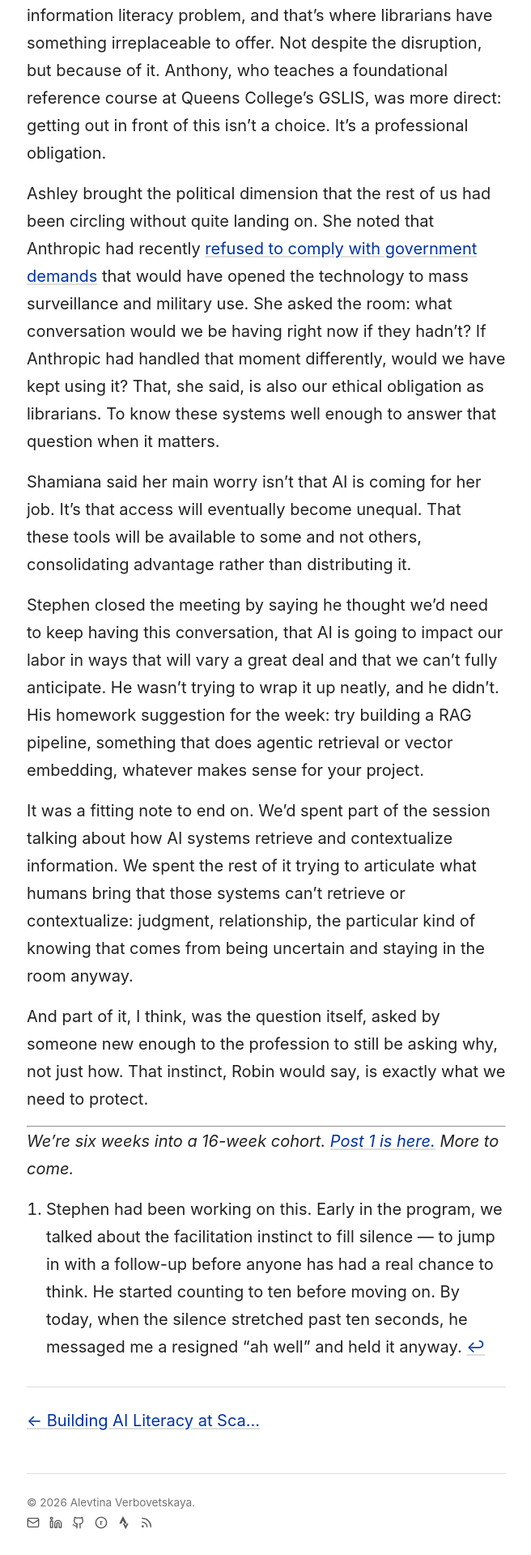
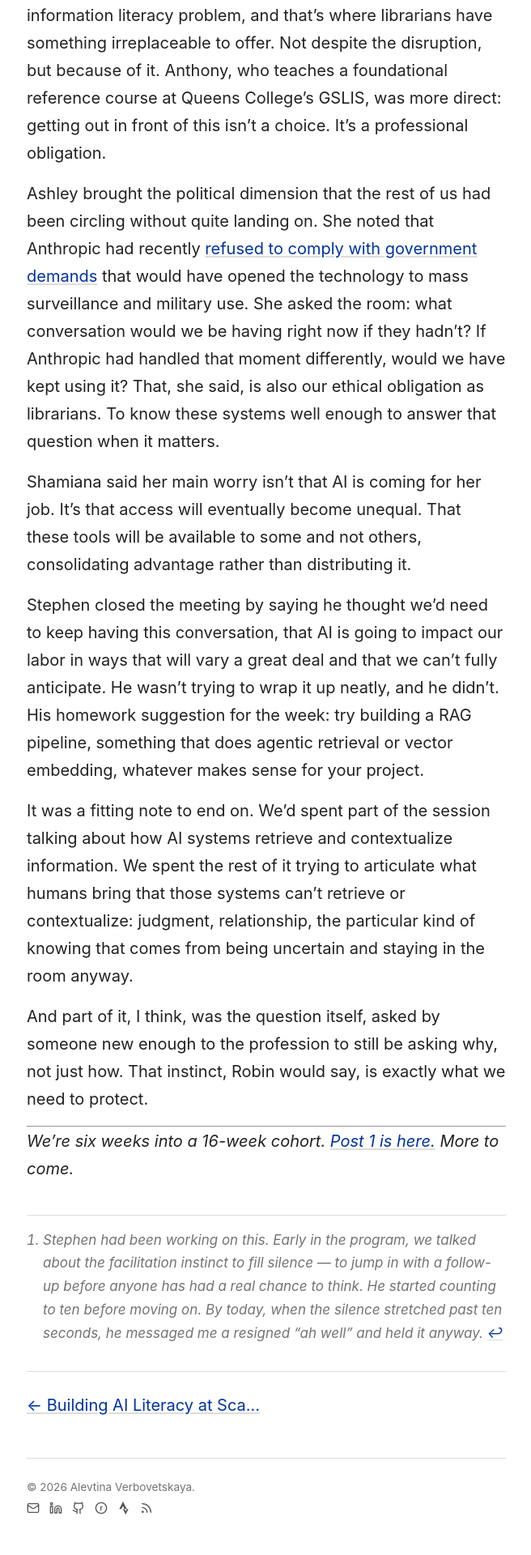
Before and after one commit to alevtina/alevtina.github.io, a Jekyll site: the page built from _posts/2026-03-02-the-conversation-we-did-not-plan.md, in a window 1280 px wide. Shown: the part 2243-4163 px from the top of the page at 81% size, without its empty margins (311-967 px from the left). Built offline with Jekyll 4.4.1, drawn with Linux system fonts in a browser that asks for light colours; some web fonts are replaced.

Commit message:
Style footnotes and reorder post footer

```diff
--- a/_posts/2026-03-02-the-conversation-we-did-not-plan.md
+++ b/_posts/2026-03-02-the-conversation-we-did-not-plan.md
@@ -33,8 +33,8 @@ It was a fitting note to end on. We'd spent part of the session talking about ho
 
 And part of it, I think, was the question itself, asked by someone new enough to the profession to still be asking why, not just how. That instinct, Robin would say, is exactly what we need to protect.
 
+[^1]: Stephen had been working on this. Early in the program, we talked about the facilitation instinct to fill silence — to jump in with a follow-up before anyone has had a real chance to think. He started counting to ten before moving on. By today, when the silence stretched past ten seconds, he messaged me a resigned "ah well" and held it anyway.
+
 ---
 
 *We're six weeks into a 16-week cohort. [Post 1 is here.](/blog/2026/02/18/building-ai-literacy-at-scale.html) More to come.*
-
-[^1]: Stephen had been working on this. Early in the program, we talked about the facilitation instinct to fill silence — to jump in with a follow-up before anyone has had a real chance to think. He started counting to ten before moving on. By today, when the silence stretched past ten seconds, he messaged me a resigned "ah well" and held it anyway.
--- a/assets/main.scss
+++ b/assets/main.scss
@@ -493,6 +493,23 @@ footer.site-footer {
         height: auto;
         margin: 1rem 0;
     }
+
+    .footnotes {
+        margin-top: 2.5rem;
+        padding-top: 1rem;
+        border-top: 1px solid var(--border);
+        font-size: 0.85em;
+        font-style: italic;
+        color: var(--text-muted);
+
+        ol {
+            padding-left: 1.25rem;
+        }
+
+        p {
+            margin-bottom: 0.5rem;
+        }
+    }
 }
 
 .post-nav {
```
